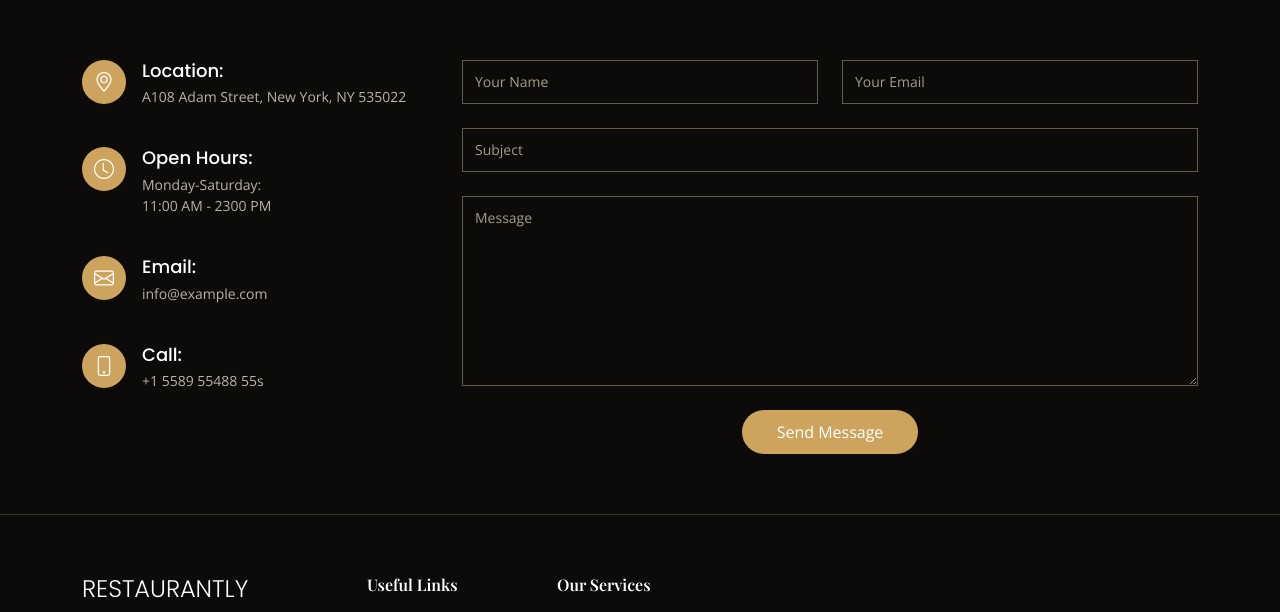
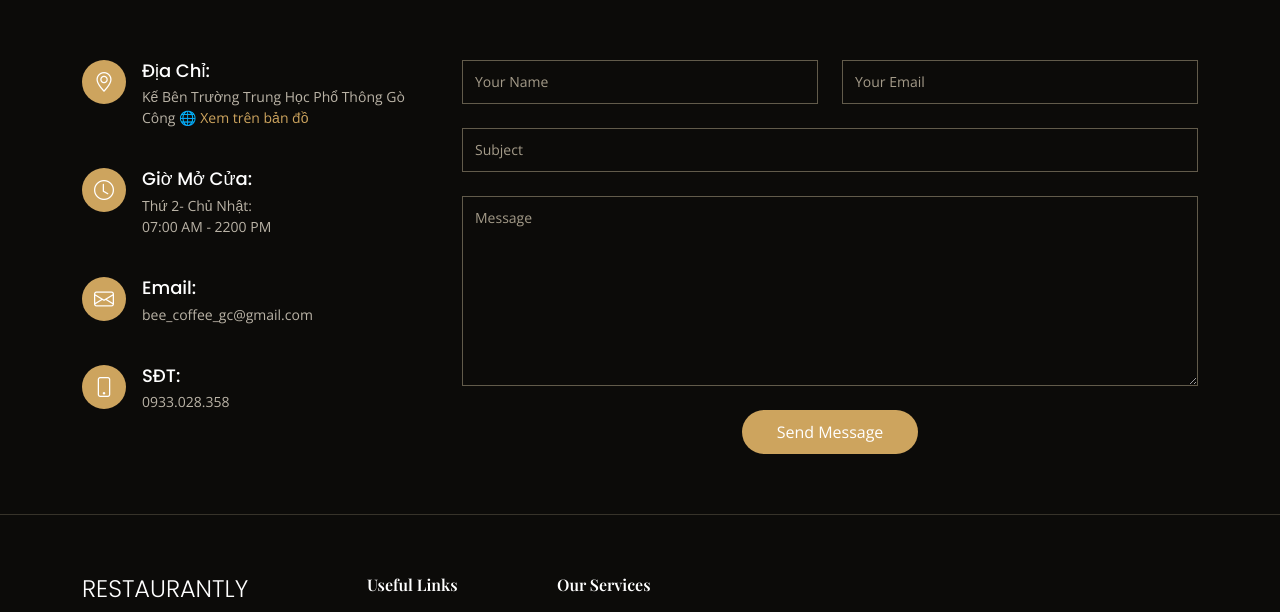
Before and after one commit to TorikatoTrong/BeeCoffee, a plain HTML site: page index.html in a window 1280 px wide. Shown: the part 4628-5240 px from the top of the page. Drawn offline with nearby package versions, Linux system fonts and the light colour scheme; grey boxes are pictures that could not be loaded; a web font is replaced by a local one.

Commit message:
cap nhat thong tin

```diff
--- a/index.html
+++ b/index.html
@@ -477,7 +477,7 @@
     </div>
 
     <div data-aos="fade-up">
-        <iframe style="border: 0; height: 350px; width: 100%;" src="https://www.google.com/maps/embed?pb=!1m14!1m8!1m3!1d12097.433213460943!2d-74.0062269!3d40.7101282!3m2!1i1024!2i768!4f13.1!3m3!1m2!1s0x0%3A0xb89d1fe6bc499443!2sDowntown+Conference+Center!5e0!3m2!1smk!2sbg!4v1539943755621" frameborder="0" allowfullscreen></iframe>
+        <iframe style="border: 0; height: 350px; width: 100%;" src="https://www.google.com/maps/embed?pb=!1m18!1m12!1m3!1d981.2138948950553!2d106.6799885!3d10.3534306!2m3!1f0!2f0!3f0!3m2!1i1024!2i768!4f13.1!3m3!1m2!1s0x317551aa04cb9241%3A0x14245da0602c01c6!2sBeeCoffee.top!5e0!3m2!1svi!2s!4v1696839248036!5m2!1svi!2s" frameborder="0" allowfullscreen></iframe>
     </div>
 
     <div class="container" data-aos="fade-up">
@@ -488,29 +488,30 @@
                 <div class="info">
                     <div class="address">
                         <i class="bi bi-geo-alt"></i>
-                        <h4>Location:</h4>
-                        <p>A108 Adam Street, New York, NY 535022</p>
+                        <h4>Địa Chỉ:</h4>
+                        <p>Kế Bên Trường Trung Học Phổ Thông Gò Công  <a href="https://maps.app.goo.gl/Y5s1hM86sBhEWSVM9" target="_blank">🌐 Xem trên bản đồ</a>
+                        </p>
                     </div>
 
                     <div class="open-hours">
                         <i class="bi bi-clock"></i>
-                        <h4>Open Hours:</h4>
+                        <h4>Giờ Mở Cửa:</h4>
                         <p>
-                            Monday-Saturday:<br>
-                            11:00 AM - 2300 PM
+                            Thứ 2- Chủ Nhật:<br>
+                            07:00 AM - 2200 PM
                         </p>
                     </div>
 
                     <div class="email">
                         <i class="bi bi-envelope"></i>
                         <h4>Email:</h4>
-                        <p>info@example.com</p>
+                        <p>bee_coffee_gc@gmail.com</p>
                     </div>
 
                     <div class="phone">
                         <i class="bi bi-phone"></i>
-                        <h4>Call:</h4>
-                        <p>+1 5589 55488 55s</p>
+                        <h4>SĐT:</h4>
+                        <p>0933.028.358</p>
                     </div>
 
                 </div>
```
